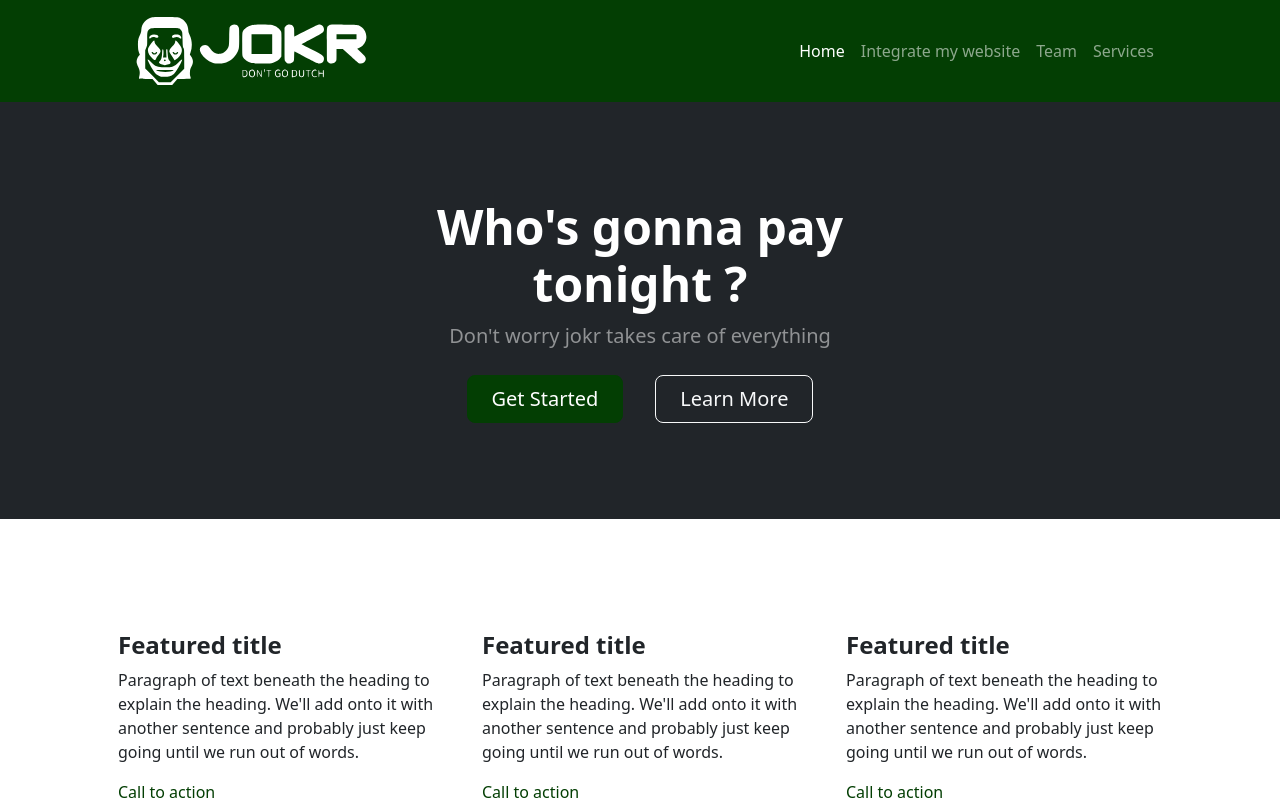
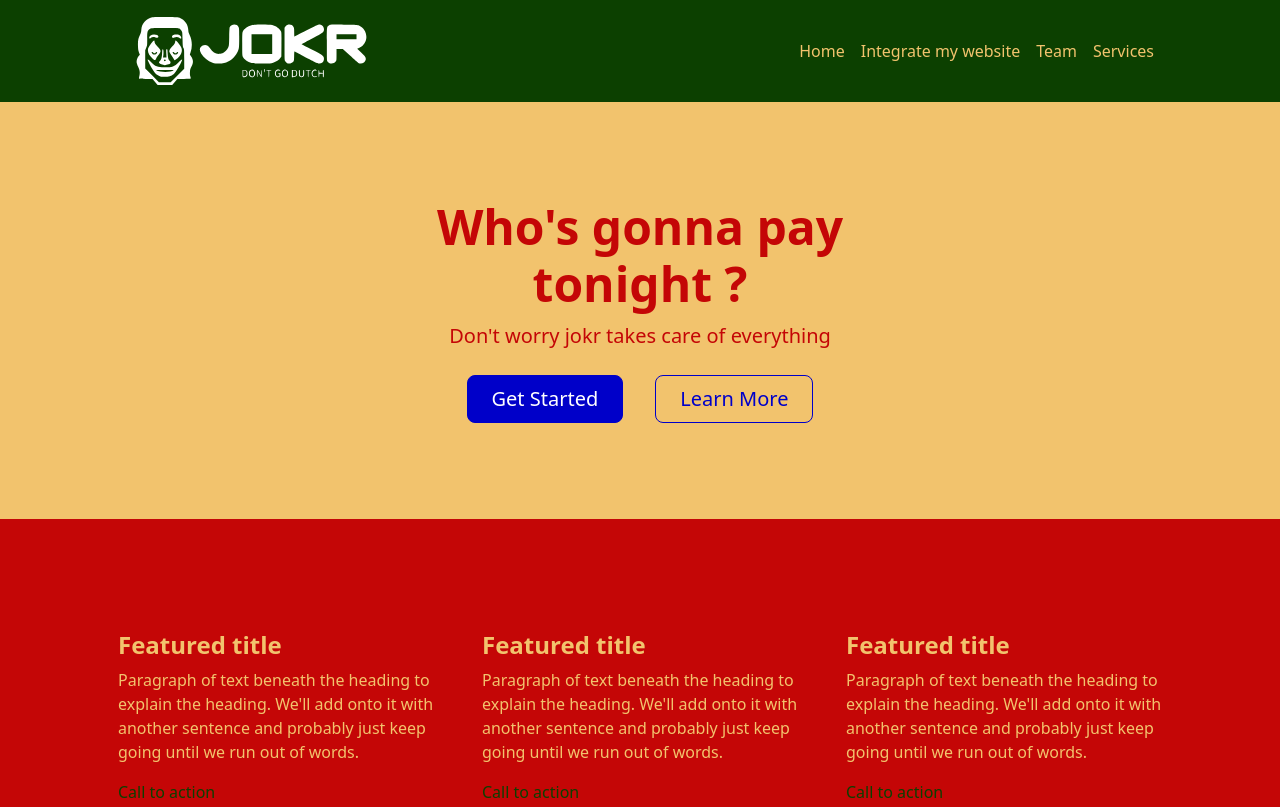
Before and after one commit to Nzoops/THP_Jokr, a website: page index.html in a window 1280 px wide. Shown: the top 807 px of the page. Drawn offline with Linux system fonts and the light colour scheme.

Commit message:
style css appliqué sur une partie de la page

```diff
--- a/index.html
+++ b/index.html
@@ -10,8 +10,8 @@
 
 <body>
   <!-- Responsive navbar -->
-  <nav class="navbar navbar-expand-lg navbar-dark bg-primary">
-    <div class="container px-5">
+  <nav class="navbar navbar-expand-lg bg-primary navbar-dark">
+    <div class="container px-5 ">
       <a class="navbar-brand" href="/">
         <svg xmlns:dc="" xmlns:cc="/"
           xmlns:rdf="/" xmlns:svg="/"
@@ -35,29 +35,29 @@
       </a>
       <button class="navbar-toggler" type="button" data-bs-toggle="collapse" data-bs-target="#navbarSupportedContent"
         aria-controls="navbarSupportedContent" aria-expanded="false" aria-label="Toggle navigation"><span
-          class="navbar-toggler-icon"></span></button>
+          class="navbar-toggler-icon "></span></button>
       <div class="collapse navbar-collapse" id="navbarSupportedContent">
-        <ul class="navbar-nav ms-auto mb-2 mb-lg-0">
-          <li class="nav-item"><a class="nav-link active" aria-current="page" href="#!">Home</a></li>
-          <li class="nav-item"><a class="nav-link" href="#!">Integrate my website</a></li>
-          <li class="nav-item"><a class="nav-link" href="#!">Team</a></li>
-          <li class="nav-item"><a class="nav-link" href="#!">Services</a></li>
+        <ul class="navbar-nav ms-auto mb-2 mb-lg-0 ">
+          <li class="nav-item "><a class="nav-link text-light active" aria-current="page" href="#!">Home</a></li>
+          <li class="nav-item "><a class="nav-link text-light" href="#!">Integrate my website</a></li>
+          <li class="nav-item "><a class="nav-link text-light" href="#!">Team</a></li>
+          <li class="nav-item "><a class="nav-link text-light" href="#!">Services</a></li>
         </ul>
       </div>
     </div>
   </nav>
 
   <!-- Hero -->
-  <header class="bg-dark py-5">
+  <header class="bg-light py-5">
     <div class="container px-5">
       <div class="row gx-5 justify-content-center">
         <div class="col-lg-6">
           <div class="text-center my-5">
-            <h1 class="display-5 fw-bolder text-white mb-2">Who's gonna pay tonight ?</h1>
-            <p class="lead text-white-50 mb-4">Don't worry jokr takes care of everything</p>
+            <h1 class="display-5 fw-bolder text-secondary mb-2">Who's gonna pay tonight ?</h1>
+            <p class="lead text-secondary 50 mb-4">Don't worry jokr takes care of everything</p>
             <div class="d-grid gap-3 d-sm-flex justify-content-sm-center">
-              <a class="btn btn-primary btn-lg px-4 me-sm-3" href="#features">Get Started</a>
-              <a class="btn btn-outline-light btn-lg px-4" href="#!">Learn More</a>
+              <a class="btn btn-success btn-lg px-4 me-sm-3" href="#features">Get Started</a>
+              <a class="btn btn-outline-success btn-lg px-4" href="#!">Learn More</a>
             </div>
           </div>
         </div>
@@ -66,7 +66,7 @@
   </header>
 
   <!-- Features section-->
-  <section class="py-5 border-bottom" id="features">
+  <section class="py-5 border-bottom bg-secondary text-light" id="features">
     <div class="container px-5 my-5">
       <div class="row gx-5">
         <div class="col-lg-4 mb-5 mb-lg-0">
--- a/scss/main.scss
+++ b/scss/main.scss
@@ -1,8 +1,9 @@
 // Custom variables
 
-$primary: rgb(3, 62, 3);
-$secondary: rgb(242, 188, 88);
-$success: pink;
+$primary: rgb(12, 64, 0);
+$secondary: #c40606;
+$success: rgb(12, 12, 220));
+$light: rgb(242, 195, 109);
 
 // import bootstrap
 
```
Also changed, not shown: css/main.min.css, 2 other files.
